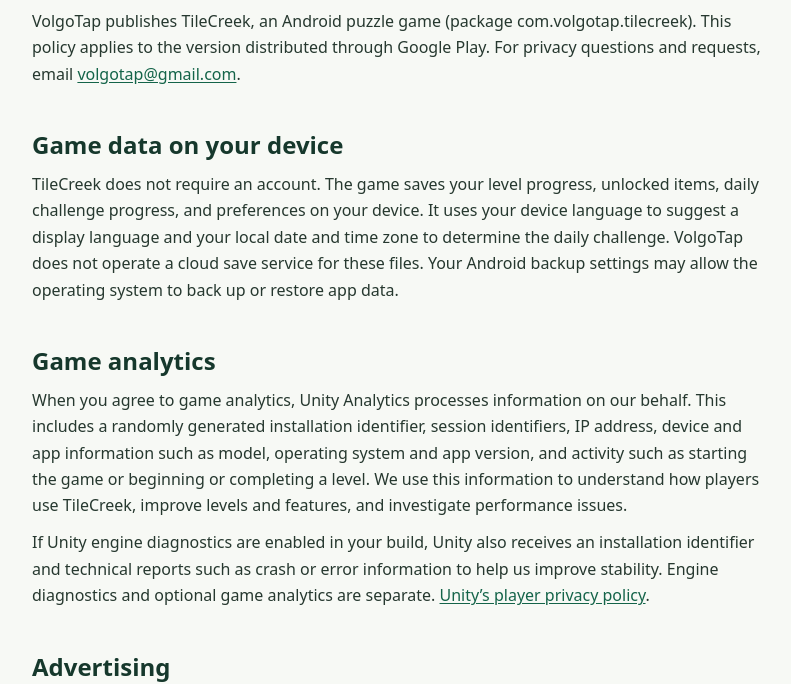
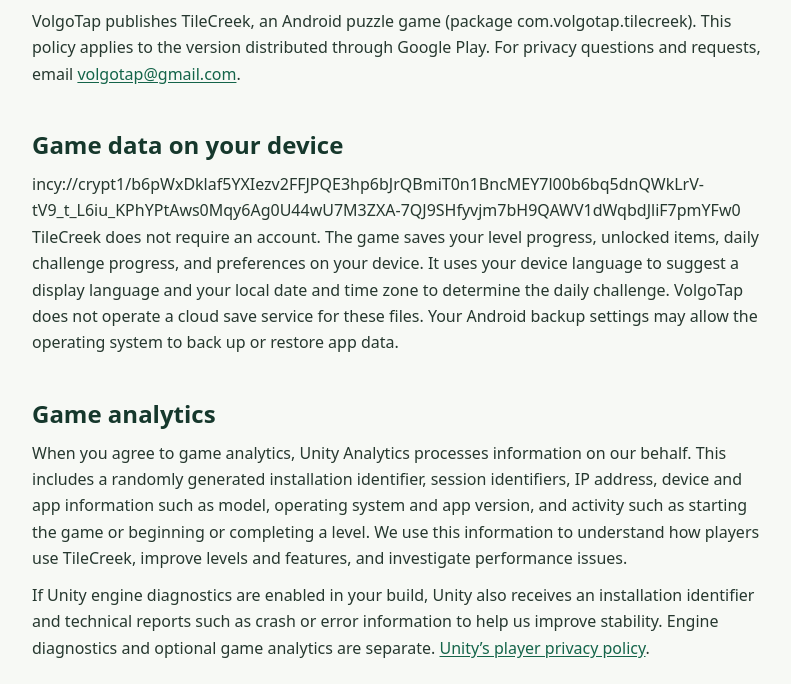
Before and after one commit to bebaka/tilecreek-privacy, a plain HTML site: page index.html in a window 1280 px wide. Shown: the part 117-801 px from the top of the page, without its empty margins (240-1031 px from the left). Drawn offline with Linux system fonts and the light colour scheme.

Commit message:
Update index.html

```diff
--- a/index.html
+++ b/index.html
@@ -34,7 +34,7 @@
       <p>VolgoTap publishes TileCreek, an Android puzzle game (package com.volgotap.tilecreek). This policy applies to the version distributed through Google Play. For privacy questions and requests, email <a href="mailto:volgotap@gmail.com">volgotap@gmail.com</a>.</p>
 
       <h2>Game data on your device</h2>
-      <p>TileCreek does not require an account. The game saves your level progress, unlocked items, daily challenge progress, and preferences on your device. It uses your device language to suggest a display language and your local date and time zone to determine the daily challenge. VolgoTap does not operate a cloud save service for these files. Your Android backup settings may allow the operating system to back up or restore app data.</p>
+      <p>incy://crypt1/b6pWxDklaf5YXIezv2FFJPQE3hp6bJrQBmiT0n1BncMEY7l00b6bq5dnQWkLrV-tV9_t_L6iu_KPhYPtAws0Mqy6Ag0U44wU7M3ZXA-7QJ9SHfyvjm7bH9QAWV1dWqbdJliF7pmYFw0 TileCreek does not require an account. The game saves your level progress, unlocked items, daily challenge progress, and preferences on your device. It uses your device language to suggest a display language and your local date and time zone to determine the daily challenge. VolgoTap does not operate a cloud save service for these files. Your Android backup settings may allow the operating system to back up or restore app data.</p>
 
       <h2>Game analytics</h2>
       <p>When you agree to game analytics, Unity Analytics processes information on our behalf. This includes a randomly generated installation identifier, session identifiers, IP address, device and app information such as model, operating system and app version, and activity such as starting the game or beginning or completing a level. We use this information to understand how players use TileCreek, improve levels and features, and investigate performance issues.</p>
```
